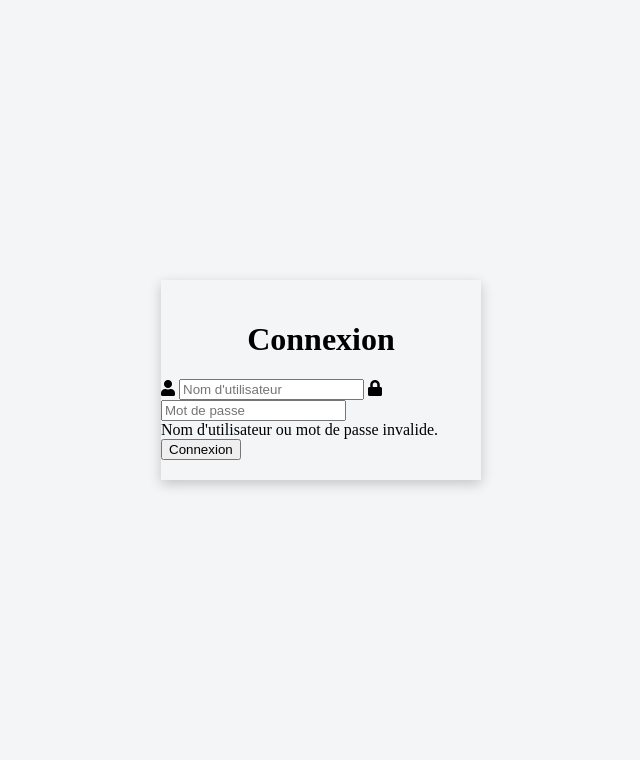
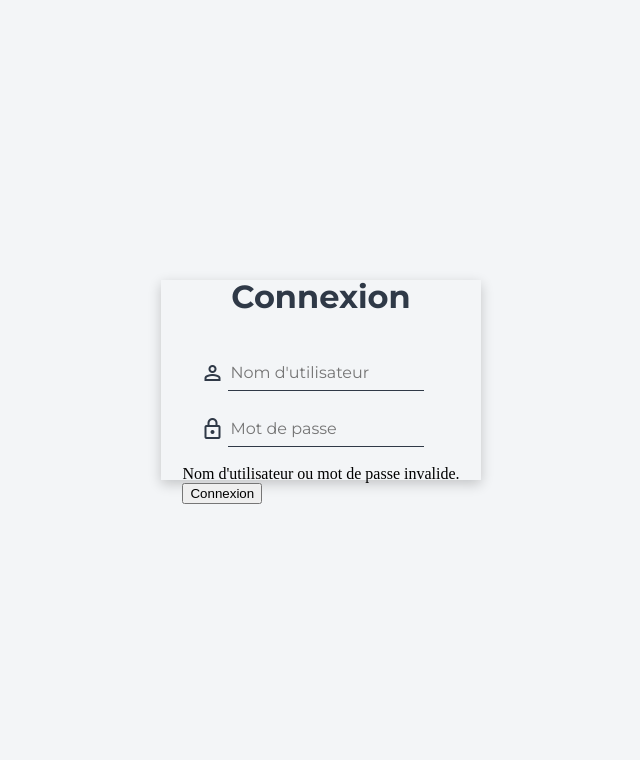
Before and after one commit to bastub/eureka, a Flask app: page /login/ in a window 1280 px wide. Shown: the part 40-800 px from the top of the page, without its empty margins (319-959 px from the left). Run offline with Flask 2, Linux system fonts and the light colour scheme.

Commit message:
Style login

```diff
--- a/app.py
+++ b/app.py
@@ -28,7 +28,6 @@ def loggedin() :
 
 @app.route("/")
 def index():
-
     return render_template("index.html", loggedin = loggedin())
 
 @app.route("/search", methods=['POST'])
@@ -118,8 +117,8 @@ def uploadPost():
     auteur = request.form['auteur']
     tags = request.form['tags']
     description = request.form['description']
+    titre = request.form['titre']
 
-    titre = request.form['titre']
     if titre is not None and titre != "":
         file.filename = titre + ".pdf"
 
--- a/static/css/login.css
+++ b/static/css/login.css
@@ -72,3 +72,50 @@ a:link {
     width: 25vw;
     height: 25vh;
 }
+
+h1 {
+    font-family: 'Montserrat', sans-serif;
+    font-size: 4vh;
+    font-weight: 700;
+    color: var(--dark-col1);
+}
+
+.champ {
+    display: flex;
+    flex-direction: row;
+    align-items: center;
+    justify-content: center;
+    margin-top: 2vh;
+    margin-bottom: 2vh;
+    width: 20vw;
+    height: 5vh;
+}
+
+.icone {
+    display: flex;
+    align-items: center;
+    justify-content: center;
+    color: var(--dark-col1);
+    width: 4vh;
+    height: 4vh;
+    padding: 0;
+    margin:0;
+    font-size: 4vh;
+    transition: font-size 0.1s;
+}
+
+#password, #username {
+    display: flex;
+    align-items: center;
+    justify-content: center;
+    width: 15vw;
+    height: 4vh;
+    border: none;
+    border-bottom: 1px solid var(--dark-col1);
+    background-color: var(--light-col1);
+    font-family: 'Montserrat', sans-serif;
+    font-size: 2vh;
+    color: var(--dark-col1);
+    transition: font-size 0.1s;
+    outline: None;
+}
--- a/templates/login.html
+++ b/templates/login.html
@@ -5,10 +5,10 @@
 		<title>Connexion</title>
         <link rel="preconnect" href="https://fonts.googleapis.com">
         <link rel="preconnect" href="https://fonts.gstatic.com" crossorigin>
-        <link href="https://fonts.googleapis.com/css2?family=Montserrat&family=Yeseva+One&display=swap" rel="stylesheet">
-		<link rel="stylesheet" href="{{ url_for('static',filename='css/variables.css')}}">
+        <link href="https://fonts.googleapis.com/css2?family=Montserrat:ital,wght@0,100;0,200;0,300;0,400;0,500;0,600;0,700;0,800;0,900;1,100;1,200;1,300;1,400;1,500;1,600;1,700;1,800;1,900&family=Yeseva+One&display=swap" rel="stylesheet">
+		<link rel="stylesheet" href="https://fonts.googleapis.com/css2?family=Material+Symbols+Outlined:opsz,wght,FILL,GRAD@20..48,100..700,0..1,-50..200" />
+        <link rel="stylesheet" href="{{ url_for('static',filename='css/variables.css')}}">
         <link rel="stylesheet" href="{{ url_for('static',filename='css/login.css')}}">
-		<link rel="stylesheet" href="https://use.fontawesome.com/releases/v5.7.1/css/all.css">
 	</head>
 	<body>
         <header>
@@ -22,16 +22,23 @@
         <div class="centre">
             <div class="login">
                 <h1>Connexion</h1>
-
                 <form action="{{ url_for('login') }}" method="post">
-                    <label for="username">
-                        <i class="fas fa-user"></i>
-                    </label>
-                    <input type="text" name="pseudo" placeholder="Nom d'utilisateur" id="username" required>
-                    <label for="password">
-                        <i class="fas fa-lock"></i>
-                    </label>
-                    <input type="password" name="password" placeholder="Mot de passe" id="password" required>
+                    <div class="champ">
+                        <div class="icone">
+                            <span class="material-symbols-outlined">
+                                person
+                            </span>
+                        </div>
+                        <input type="text" name="pseudo" placeholder="Nom d'utilisateur" id="username" required>
+                    </div>
+                    <div class="champ">
+                        <div class="icone">
+                            <span class="material-symbols-outlined">
+                                lock
+                            </span>
+                        </div>
+                        <input type="password" name="password" placeholder="Mot de passe" id="password" required>
+                    </div>
                     <div class="msg">{{ msg }}</div>
                     <input type="submit" value="Connexion">
                 </form>
```
Also changed, not shown: 1 other file.
